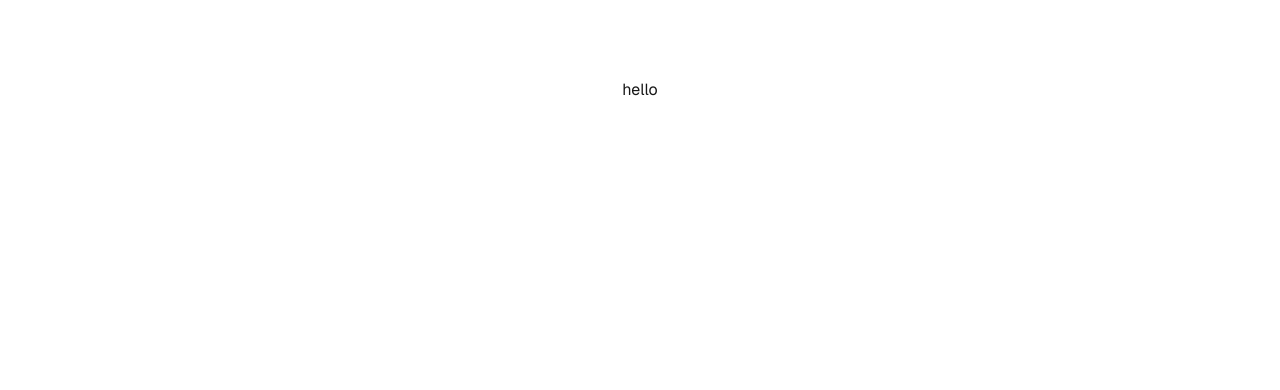
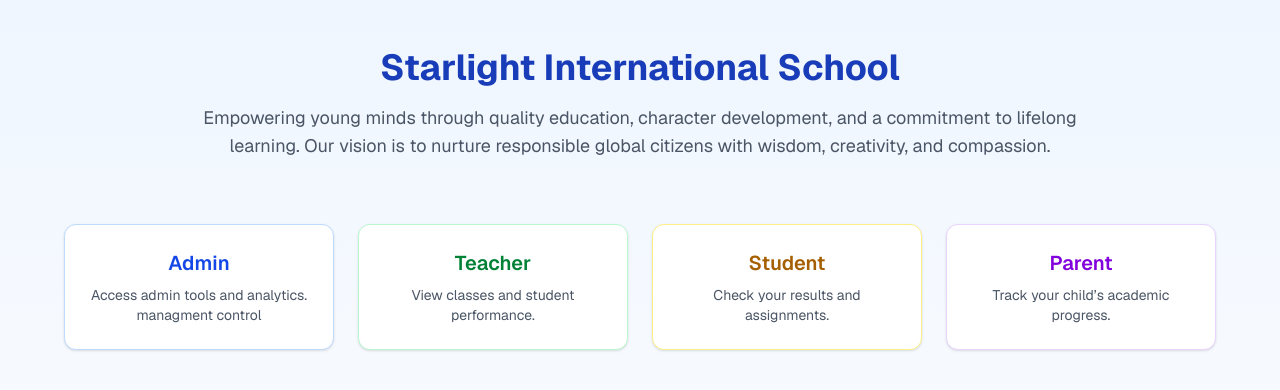
Before and after one commit to SagarGhat1306/school_management, a Next.js app: page / in a window 1280 px wide. Shown: the top 390 px of the page. Built offline with nearby package versions, Linux system fonts and the light colour scheme.

Commit message:
created an landing page

```diff
--- a/app/page.tsx
+++ b/app/page.tsx
@@ -1,11 +1,77 @@
-import Image from "next/image";
+'use client'
+
+import Link from "next/link";
+import { motion } from "framer-motion";
 
 export default function Home() {
   return (
-    <div className="grid grid-rows-[20px_1fr_20px] items-center justify-items-center min-h-screen p-8 pb-20 gap-16 sm:p-20 font-[family-name:var(--font-geist-sans)]">
-        <h1>
-          hello
-        </h1>
+    <div className="min-h-screen p-6 sm:p-12 font-sans bg-gradient-to-b from-blue-50 to-white text-gray-800">
+      {/* School Info Section */}
+      <motion.div
+        initial={{ opacity: 0, y: -40 }}
+        animate={{ opacity: 1, y: 0 }}
+        transition={{ duration: 0.8 }}
+        className="text-center max-w-4xl mx-auto mb-16"
+      >
+        <h1 className="text-4xl font-bold text-blue-800 mb-4">Starlight International School</h1>
+        <p className="text-lg text-gray-600">
+          Empowering young minds through quality education, character development, and a commitment
+          to lifelong learning. Our vision is to nurture responsible global citizens with wisdom,
+          creativity, and compassion.
+        </p>
+      </motion.div>
+
+      {/* Portal Links */}
+      <motion.div
+        className="grid grid-cols-1 sm:grid-cols-2 lg:grid-cols-4 gap-6 max-w-6xl mx-auto"
+        initial={{ opacity: 0, y: 20 }}
+        animate={{ opacity: 1, y: 0 }}
+        transition={{ duration: 1, delay: 0.2 }}
+      >
+        {/* Admin */}
+        <motion.div whileHover={{ scale: 1.05 }} className="transition">
+          <Link
+            href="/dashboard/admin"
+            className="block bg-white p-6 rounded-xl shadow hover:shadow-lg text-center border border-blue-200"
+          >
+            <h2 className="text-xl font-semibold mb-2 text-blue-700">Admin</h2>
+            <p className="text-sm text-gray-600">Access admin tools and analytics. managment control</p>
+          </Link>
+        </motion.div>
+
+        {/* Teacher */}
+        <motion.div whileHover={{ scale: 1.05 }} className="transition">
+          <Link
+            href="/dashboard/teacher"
+            className="block bg-white p-6 rounded-xl shadow hover:shadow-lg text-center border border-green-200"
+          >
+            <h2 className="text-xl font-semibold mb-2 text-green-700">Teacher</h2>
+            <p className="text-sm text-gray-600">View classes and student performance.</p>
+          </Link>
+        </motion.div>
+
+        {/* Student */}
+        <motion.div whileHover={{ scale: 1.05 }} className="transition">
+          <Link
+            href="/dashboard/student"
+            className="block bg-white p-6 rounded-xl shadow hover:shadow-lg text-center border border-yellow-200"
+          >
+            <h2 className="text-xl font-semibold mb-2 text-yellow-700">Student</h2>
+            <p className="text-sm text-gray-600">Check your results and assignments.</p>
+          </Link>
+        </motion.div>
+
+        {/* Parent */}
+        <motion.div whileHover={{ scale: 1.05 }} className="transition">
+          <Link
+            href="/dashboard/parent"
+            className="block bg-white p-6 rounded-xl shadow hover:shadow-lg text-center border border-purple-200"
+          >
+            <h2 className="text-xl font-semibold mb-2 text-purple-700">Parent</h2>
+            <p className="text-sm text-gray-600">Track your child’s academic progress.</p>
+          </Link>
+        </motion.div>
+      </motion.div>
     </div>
   );
 }
--- a/package.json
+++ b/package.json
@@ -10,6 +10,7 @@
   },
   "dependencies": {
     "@hookform/resolvers": "^5.1.1",
+    "framer-motion": "^12.23.0",
     "moment": "^2.30.1",
     "next": "15.3.4",
     "react": "^19.0.0",
```
Also changed, not shown: 1 other file (tests, documents, lock files or other folders).
